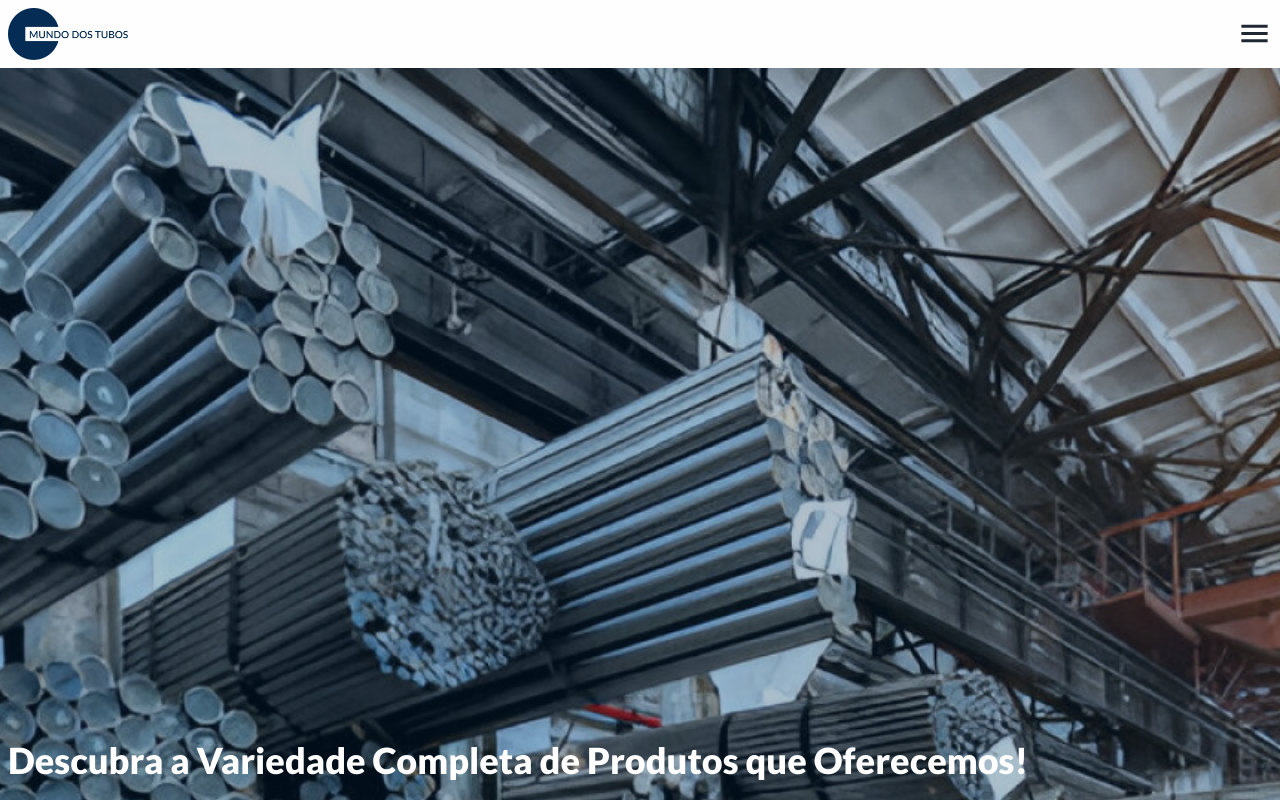
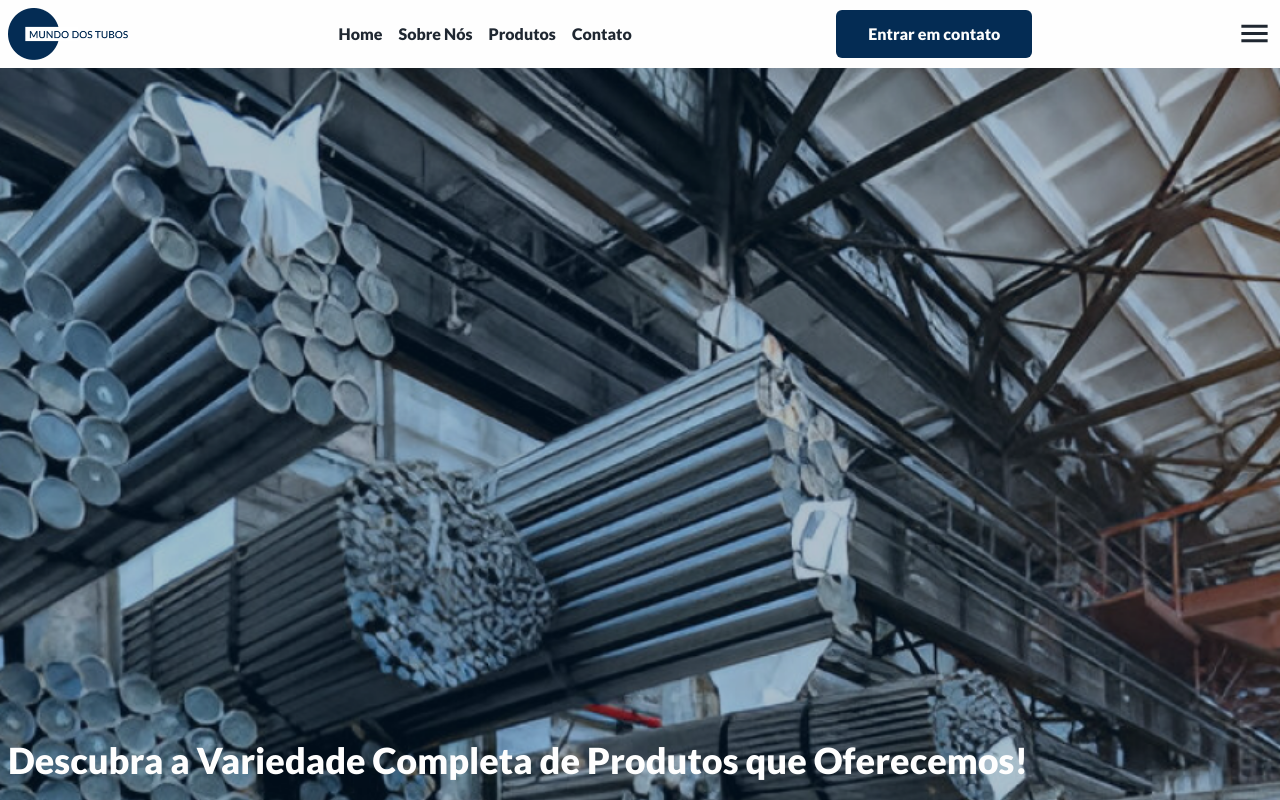
Before and after one commit to DevBrunomendoca/munod-dos-tubos, a Next.js app: page /products in a window 1280 px wide. Shown: the top 800 px of the page. Built offline with nearby package versions, Linux system fonts and the light colour scheme.

Commit message:
style: add responsive Header

```diff
--- a/src/app/contact/page.tsx
+++ b/src/app/contact/page.tsx
@@ -16,6 +16,7 @@ const Contact: FunctionComponent = () => {
           height={0}
           sizes="100vh"
           style={{ width: "100%", minHeight: "75vh" }}
+          className="object-cover"
           alt="Banner Fale conosco"
           src="/banner-contact.png"
         />
--- a/src/components/Header.tsx
+++ b/src/components/Header.tsx
@@ -7,7 +7,7 @@ import SideBar from "./SideBar";
 
 const Header = () => {
   const [toggleMenu, setToggleMenu] = useState<boolean>(false);
-  //const [isMenuOpen, setisMenuOpen] = useState<boolean>(false);
+
   const sidebarRef = useRef<HTMLDivElement>(null);
 
   const openMenu = () => {
@@ -18,12 +18,12 @@ const Header = () => {
   const closeMenu = () => {
     setToggleMenu(false);
     document.body.style.overflowX = "";
-    window.innerWidth > 800 && setToggleMenu(false);
+    window.innerWidth > 768 && setToggleMenu(false);
   };
 
   useEffect(() => {
     const closeMenu = () => {
-      window.innerWidth > 800 && setToggleMenu(false);
+      window.innerWidth > 768 && setToggleMenu(false);
     };
 
     closeMenu();
@@ -60,10 +60,28 @@ const Header = () => {
         <Link href="/">
           <Image src="/logo.png" alt="Logo" width={126} height={52} />
         </Link>
-        <nav></nav>
+        <nav className=" hidden md:flex items-center gap-4">
+          <ul className="text-third-color text-basetext-base w-full flex justify-between gap-4 ">
+            <li>
+              <Link href="/">Home</Link>
+            </li>
+            <li>
+              <Link href="/aboutus">Sobre Nós</Link>
+            </li>
+            <li>
+              <Link href="/products">Produtos</Link>
+            </li>
+            <li>
+              <Link href="/contact">Contato</Link>
+            </li>
+          </ul>
+        </nav>
+        <button className="hidden md:block bg-second-color text-first-color px-8 py-3 rounded-md">
+          Entrar em contato
+        </button>
         <MenuIcon
           onClick={openMenu}
-          className="bg-first-color text-third-color cursor-pointer"
+          className="bg-first-color text-third-color cursor-pointer md:hidden"
           fontSize="large"
         />
       </header>
--- a/src/components/ProductsConexoes.tsx
+++ b/src/components/ProductsConexoes.tsx
@@ -20,7 +20,7 @@ const ProductsConexoes = () => {
         loop={true}
         slidesPerView={2}
         centeredSlides={false}
-        spaceBetween={10}
+        spaceBetween={0}
         autoplay={{
           delay: 4000,
           disableOnInteraction: false,
--- a/src/components/ProductsIncendio.tsx
+++ b/src/components/ProductsIncendio.tsx
@@ -20,7 +20,7 @@ const ProductsIncendio = () => {
         loop={true}
         slidesPerView={2}
         centeredSlides={false}
-        spaceBetween={10}
+        spaceBetween={0}
         autoplay={{
           delay: 4000,
           disableOnInteraction: false,
--- a/src/components/ProductsMedicao.tsx
+++ b/src/components/ProductsMedicao.tsx
@@ -20,7 +20,7 @@ const ProductsMedicao = () => {
         loop={true}
         slidesPerView={2}
         centeredSlides={false}
-        spaceBetween={10}
+        spaceBetween={0}
         autoplay={{
           delay: 4000,
           disableOnInteraction: false,
--- a/src/components/ProductsTubos.tsx
+++ b/src/components/ProductsTubos.tsx
@@ -20,7 +20,7 @@ const ProductsTubos = () => {
         loop={true}
         slidesPerView={2}
         centeredSlides={false}
-        spaceBetween={10}
+        spaceBetween={0}
         autoplay={{
           delay: 4000,
           disableOnInteraction: false,
--- a/src/components/ProductsValvulas.tsx
+++ b/src/components/ProductsValvulas.tsx
@@ -20,7 +20,7 @@ const ProductsValvulas = () => {
         loop={true}
         slidesPerView={2}
         centeredSlides={false}
-        spaceBetween={10}
+        spaceBetween={0}
         autoplay={{
           delay: 4000,
           disableOnInteraction: false,
```
